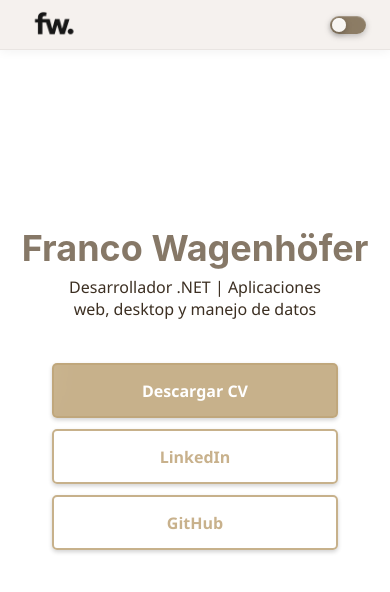
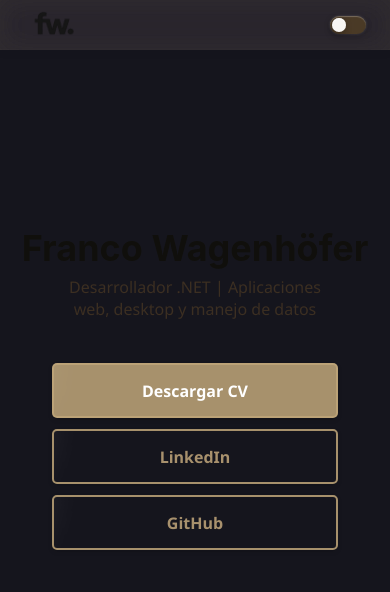
Before and after one commit to francowagenhofer/portafolio-franco-wagenhofer, a website built with Vite: page index.html in a window 390 px wide. Both pictures are taken after a click on the label "Cambiar tema". Built offline with nearby package versions, Linux system fonts and the light colour scheme; some packages are replaced by stand-ins of ours; files whose address does not match are found by name; what @firecms/neat would draw is missing.

Commit message:
mejoras background

```diff
--- a/JavaScript/colores.js
+++ b/JavaScript/colores.js
@@ -33,9 +33,6 @@ export function applyThemeColors(theme) {
 
     // Hover de la raya subrayada
     root.style.setProperty("--link-hover-color", "#bd955d60");
-
-
-
 
     // --- Toggle (interruptor) ---
     root.style.setProperty("--toggle-bg", "#6a5025a7");
--- a/JavaScript/main.js
+++ b/JavaScript/main.js
@@ -21,46 +21,64 @@ const navbar = document.querySelector(".navbar");
 let gradient;
 const githubIcons = document.querySelectorAll('[data-icon="github"]');
 
+function updateLogos(theme) {
+  const navLogo = document.getElementById("navLogo");
+  const footerLogo = document.getElementById("footerLogo");
+
+  const logoSrc =
+    theme === "dark"
+      ? "Logos/logo_transparente_blanco.webp"
+      : "Logos/logo_transparente_negro.webp";
+
+  if (navLogo) navLogo.src = logoSrc;
+  if (footerLogo) footerLogo.src = logoSrc;
+}
+
+function updateFavicon(theme) {
+  const favicon = document.getElementById("favicon");
+  if (!favicon) return;
+
+  favicon.href =
+    theme === "dark"
+      ? "Logos/logo_blanco.webp"
+      : "Logos/logo_negro.webp";
+}
+
 function updateGithubIcons(theme) {
-  const src = theme === "dark" ? "Iconos/GitHub_dark.svg" : "Iconos/github.svg";
+  const src =
+    theme === "dark" ? "Iconos/GitHub_dark.svg" : "Iconos/github.svg";
 
   githubIcons.forEach((img) => (img.src = src));
 }
 
-// Optimizar el gradiente en pantallas chicas
-// **************************************************************
+//***************************************************************//
+// APLICA TODOS LOS RECURSOS DE TEMA
+function applyThemeAssets(theme) {
+  applyThemeColors(theme);
+  updateGithubIcons(theme);
+  updateLogos(theme);
+  updateFavicon(theme);
+}
+
+//***************************************************************//
+// GRADIENT OPTIMIZADO
+
 function optimizeGradientConfig(config) {
   if (window.innerWidth < 1300) {
     console.log("⚡ Configuración optimizada para pantallas chicas");
-
     config.resolution = 0.55;
-    config.grainIntensity = config.grainIntensity * 0.5;
-    config.speed = config.speed * 0.75;
-    config.waveAmplitude = config.waveAmplitude * 0.75;
+    config.grainIntensity *= 0.5;
+    config.speed *= 0.75;
+    config.waveAmplitude *= 0.75;
   } else {
     config.resolution = 1;
   }
-
   return config;
 }
-// *************************************************************
 
-const savedTheme = localStorage.getItem("theme") || "dark";
-currentTheme = savedTheme;
-
-// Aplicar colores CSS
-applyThemeColors(currentTheme);
-
-// Aplicar íconos
-updateGithubIcons(currentTheme);
-
-// Marcar toggle
-toggle.checked = currentTheme === "dark";
-
-// Creacionde gradien con configuracion de optimizacion para pantallas chicas
-function createGradient() {
+function createGradient(theme) {
   const baseConfig =
-    currentTheme === "dark" ? darkThemeConfig : lightThemeConfig;
+    theme === "dark" ? darkThemeConfig : lightThemeConfig;
 
   const optimizedConfig = optimizeGradientConfig({ ...baseConfig });
 
@@ -69,49 +87,38 @@ function createGradient() {
     ...optimizedConfig,
   });
 }
-createGradient();
 
-function updateNavLogo(theme) {
-  const navLogo = document.getElementById("navLogo");
-  navLogo.src =
-    theme === "dark"
-      ? "Logos/logo_transparente_blanco.webp"
-      // : "Logos/logo_transparente_blanco.webp"
-      : "Logos/logo_transparente_negro.webp";
-}
+//*************************************************************//
+// INICIALIZACIÓN
 
-function updateFooterLogo(theme) {
-  const footerLogo = document.getElementById("footerLogo");
-  footerLogo.src =
-    theme === "dark"
-      ? "Logos/logo_transparente_blanco.webp"
-      : "Logos/logo_transparente_negro.webp";
-}
+const savedTheme = localStorage.getItem("theme") || "dark";
+currentTheme = savedTheme;
+
+// Aplicar theme completo (colores, logos, github, favicon)
+applyThemeAssets(currentTheme);
+
+// Marcar toggle
+toggle.checked = currentTheme === "dark";
+
+// Crear gradient inicial
+createGradient(currentTheme);
+
+//*************************************************************//
+// CAMBIO DE TEMA
 
 function toggleTheme() {
   currentTheme = toggle.checked ? "dark" : "light";
 
-  // Regenerar gradiente
+  applyThemeAssets(currentTheme);
+
   gradient.destroy();
-  gradient = new NeatGradient({
-    ref: gradientCanvas,
-    ...(currentTheme === "dark" ? darkThemeConfig : lightThemeConfig),
-  });
+  createGradient(currentTheme);
 
-  // Colores CSS
-  applyThemeColors(currentTheme);
-
-  // Cambiar íconos
-  updateGithubIcons(currentTheme);
-
-  // Guardar preferencia
   localStorage.setItem("theme", currentTheme);
-
-  updateNavLogo(currentTheme);
-  updateFooterLogo(currentTheme);
 }
 
 toggle.addEventListener("change", toggleTheme);
+
 
 //************************************************************//
 //************************************************************//
@@ -308,7 +315,6 @@ clickables.forEach((btn) => {
   });
 });
 
-
 // cerrar
 document.addEventListener("click", (e) => {
   const btn = e.target.closest(".close-modal");
--- a/css/base.css
+++ b/css/base.css
@@ -7,87 +7,165 @@ a[href="https://neat.firecms.co"] {
     display: none !important;
 }
 
-/* Tema oscuro (por defecto) */
-:root {
-    /* Titulo h1*/
+
+/* ROOT - DARK THEME */
+:root[data-theme="dark"] {
+  /* Title */
   --blend-title-color: rgb(202, 228, 233);
+  --blend-title-color: rgba(105, 229, 254, 0.781);
 
-    /*Body*/
+  /* Background principal */
   --bg-color: #020210;
   --text-color: white;
   --section-bg: rgba(0, 0, 0, 0.6);
 
-    /* navbar */
-    --navbar-bg: rgba(0, 0, 0, 0.5);
-    --navbar-border:rgba(255,255,255,0.08);
-    /* --navbar-link-hover: #57B4FF; */
-    --navbar-link-hover: #03a9f4;
+  /* Navbar */
+  --navbar-bg: rgba(12, 12, 14, 0.57);
+  --navbar-border: rgba(168, 168, 168, 0.06);
+  --navbar-link-hover: #8fe6f4ff;
 
-    /*Toggle*/
-    --toggle-bg: #4d5c894b;
-    --toggle-bg-hover: #5c678889;
-    --toggle-ball: #fff5eedd;
-    --toggle-glow: 0 0 6px rgba(120, 170, 255, 0.45);
-
-    /* todos los links */
-    --link-color: rgb(255, 255, 255);
-    --link-hover-color: #03a9f4;
+  /* Links */
+  --link-color: #ffffffff;
+  --link-hover-color: #8fe7f4c2;
   --link-card-color: #03a9f4;
 
-    /* links contacto */
+  /* Contacto links */
   --link-contacto: #d6d6d6;
   --link-contacto-hover: #ffffff;
   --link-contacto-bg-hover: rgba(255, 255, 255, 0.08);
 
-    /* links contacto - sombra */
   --contact-link-shadow: 0 1px 4px rgba(255,255,255,0.08);
-    --contact-link-shadow-hover: 0 3px 8px rgba(255, 255, 255, 0.058);
+  --contact-link-shadow-hover: 0 3px 8px rgba(255,255,255,0.12);
 
-    /* boton descargar cv , linkedin y github*/
+  /* Toggle */
+  --toggle-bg: #4d58795a;
+  --toggle-bg-hover: #4c557089;
+  --toggle-ball: #fff;
+  --toggle-glow: 0 0 6px rgba(120, 170, 255, 0.28);
+
+  /* Botones */
   --btn-bg: #03a9f4;
-    --btn-hover-bg: rgb(8, 64, 117);
-    --btn-transparent: transparent;
+  --btn-hover-bg: #0288d1;
 
-    /* transfondo de las tarjetas */
-    --card-bg: rgba(255, 255, 255, 0.1);
-    --card-hover-bg: rgba(255, 255, 255, 0.15);
+  /* Secundarios (Linkedin / Github) */
+  --btn-secondary-bg: transparent;
+  --btn-secondary-color: #03a9f4;
 
-    /* Colores botones tarjeta*/
-    /* --proyect-btn-color: #4d5c8969; */
+  /* Formulario contacto */
+  --btn-form-bg: #2B3C8D;
+  --btn-form-hover-bg: #188efdb4;
+  --btn-form-hover-text: #fff;
+  --btn-form-text: white;
+
+  /* Tarjetas Proyectos */
+  --card-bg: rgba(255, 255, 255, 0.07);
+  --card-hover-bg: rgba(57, 54, 63, 0.15);
+
   --proyect-btn-color: rgba(255, 255, 255, 0.1);
-    --proyect-btn-hover-color: #0057b3db;
-    --proyect-text-color: white;
+  --proyect-btn-hover-color: #17518fd9;
+  --proyect-text-color: rgba(255, 255, 255, 1);
+  --proyect-text-hover-color: rgba(255, 255, 255, 1);
+  --btn-vermas-text: rgba(255, 255, 255, 1);
+
+  /* Tecnologías */
+  --background-tecn-card: rgba(255, 255, 255, 0.033);
+
+  /* Modal */
+  --fondo-modal: transparent;
+  --modal-background: #0d0e0f63;
+  --modal-bg: #3a3f4eb0;
+  --modal-text: #f9f9f9ff;
+  --flechas: #f9f9f9ff;
+
+  --modal-chip-bg: rgba(255,255,255,0.08);
+  --modal-chip-border: rgba(255,255,255,0.15);
+
+  /* Footer */
+  --footer: rgba(255, 255, 255, 0.82);
+  --footer-hover: rgba(255, 255, 255, 1);
+  --footer-background: rgba(0, 0, 0, 0.25);
+  --footer-border: rgba(255, 255, 255, 0.06);
+}
+
+/* ROOT - LIGHT THEME */
+
+:root[data-theme="light"] {
+  /* Title */
+  --blend-title-color: rgba(55, 39, 19, 0.6);
+
+  /* Background general */
+  --bg-color: #f6f4ed;
+  --text-color: #3C2F22;
+  --section-bg: rgba(185, 174, 154, 0.29);
+
+  /* Navbar */
+  --navbar-bg: rgba(192, 165, 149, 0.16);
+  --navbar-border: rgba(77, 77, 77, 0.07);
+  --navbar-link-hover: #a87c3eff;
+
+  /* Links */
+  --link-color: #3C2F22;
+  --link-card-color: #3C2F22cc;
+  --link-hover-color: #bd955d60;
+
+  /* Contacto links */
+  --link-contacto: #444;
+  --link-contacto-hover: #111;
+  --link-contacto-bg-hover: rgba(0, 0, 0, 0.05);
+
+  --contact-link-shadow: 0 1px 3px rgba(0,0,0,0.10);
+  --contact-link-shadow-hover: 0 2px 6px rgba(0,0,0,0.16);
+
+  /* Toggle */
+  --toggle-bg: #584321a7;
+  --toggle-bg-hover: #BFA47A;
+  --toggle-ball: #F8F6F2;
+  --toggle-glow: 0 0 6px rgba(255, 230, 180, 0.45);
+
+  /* Botones principales */
+  --btn-bg: #bfa57add;
+  --btn-hover-bg: #6a5025a7;
+
+  --btn-secondary-bg: transparent;
+  --btn-secondary-color: #BFA47A;
+
+  /* Tarjetas Proyectos */
+  --card-bg: rgba(185, 174, 154, 0.23);
+  --card-hover-bg: rgba(238, 238, 238, 0.35);
+
+  --proyect-btn-color: #23150688;
+  --proyect-btn-hover-color: #bfa57a98;
+  --proyect-text-color: #ffffffff;
+  --btn-vermas-text: #231506c9;
   --proyect-text-hover-color: white;
-    --btn-vermas-text: white;
+
+  /* Tarjetas tecnologías */
+  --background-tecn-card: rgba(185, 174, 154, 0.25);
+
+  /* Form Contacto */
+  --btn-form-bg: #272219e4;
+  --btn-form-hover-bg: #2a1f15b9;
+  --btn-form-text: #fff;
+  --btn-form-hover-text: #fff;
+
+  /* Modal */
+  --fondo-modal: rgba(0, 0, 0, 0.55);
+  --modal-background: #897f7d65;
+  --modal-bg: #fffffff6;
+  --modal-text: #3C2F22;
+  --flechas: #3C2F22;
+
+  --modal-chip-bg: rgba(0,0,0,0.06);
+  --modal-chip-border: rgba(0,0,0,0.15);
+
+  /* Footer */
+  --footer: #2C241D;
+  --footer-hover: #1A1612;
+  --footer-background: rgba(185, 174, 154, 0.17);
+  --footer-border: rgba(215, 183, 154, 0.18);
+}
 
 
-
-    /* modal */
-    --modal-background:  rgba(51, 51, 54, 0.508);
-    --modal-bg: rgba(25, 25, 35, 0.95);
-    --modal-text: #ffffff;
-    --flechas: #ffffff;
-    --fondo-modal: transparent;
-
-    /* modal - contenedor botones */
-    --modal-chip-bg :  rgba(255,255,255,0.08);
-    --modal-chip-border: 1px solid rgba(255,255,255,0.15);
-
-    /* Tecnonologias */
-    --background-tecn-card: rgba(255, 255, 255, 0.033);
-
-    /* botones contacto */
-    --btn-form-bg: #3568ffba;
-    --btn-form-hover-bg: #36a7d7;
-    --btn-form-hover-text: #000000;
-    --btn-form-text: white;
-
-    /* footer */
-    --footer: rgba(255, 255, 255, 0.858);
-    --footer-background:  rgba(0, 0, 0, 0.303);
-    --footer-border:rgba(0, 0, 0, 0.25);
-    --footer-hover: rgba(255, 255, 255, 0.10);
-}
 
 body,
 html {
@@ -103,6 +181,17 @@ html {
     transition: background-color 0.4s ease, color 0.4s ease;
 }
 
+html[data-theme="dark"],
+body[data-theme="dark"] {
+  background: #07070d8d;
+}
+
+html[data-theme="light"],
+body[data-theme="light"] {
+  background: #f0e8cddd;
+}
+
+
 #gradient {
     position: fixed;
     top: 0;
@@ -114,14 +203,18 @@ html {
 }
 
 /* -------------------------------- */
+:root[data-theme="light"] #gradient {
+  background: #f6f4ed;
+}
 
+:root[data-theme="dark"] #gradient {
+  background: #0d0d14e9;
+}
+/* -------------------------------- */
 .reveal-item {
   will-change: transform, opacity, filter;
 }
-
 /* -------------------------------- */
-
-
 /* Animación al hacer click */
 .btn-click {
     animation: click-compress 0.15s cubic-bezier(0.4, 0, 0.3, 1);
```
Also changed, not shown: COSAS PARA MEJORAR PORTAFOLIO.txt (deleted, +0 -27 lines), css/proyectos.css (+0 -10 lines), index.html (+15 -31 lines). Lines whose indentation alone changed are shown as unchanged.
